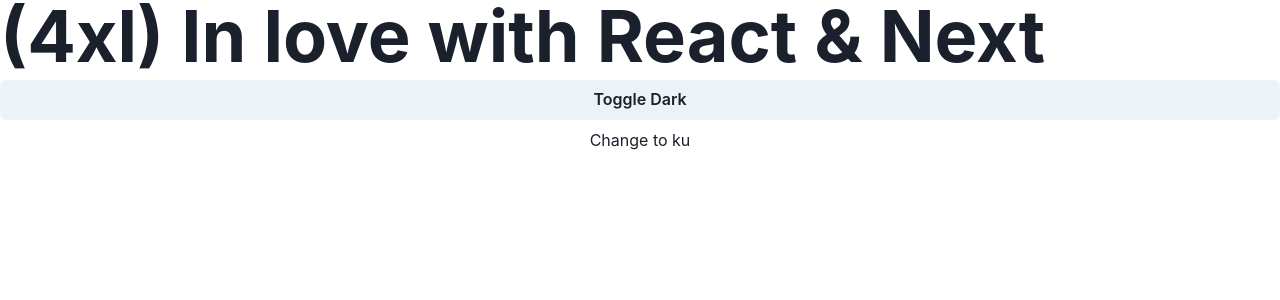
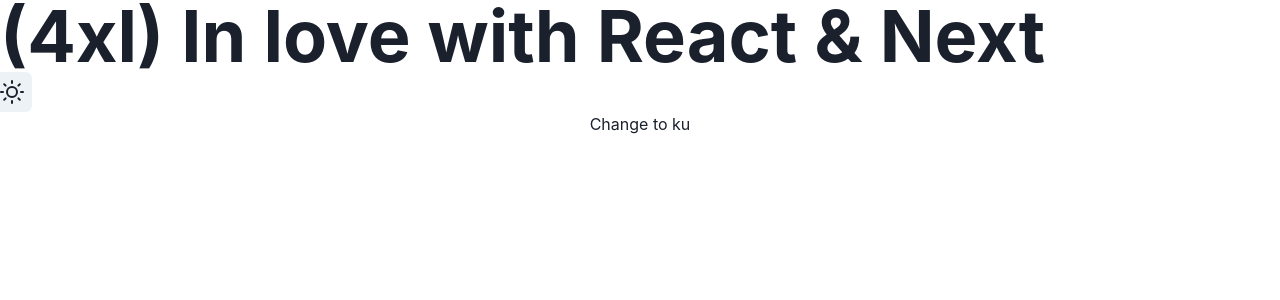
Before and after one commit to kurdi-dev/university-rankings, a Next.js app: page / in a window 1280 px wide. Shown: the top 300 px of the page. Built offline with nearby package versions, Linux system fonts and the light colour scheme.

Commit message:
feat: colormode switcher updated

```diff
--- a/components/ColorModeChanger.js
+++ b/components/ColorModeChanger.js
@@ -1,11 +1,18 @@
-import { useColorMode, Button } from '@chakra-ui/react';
+import { useColorMode, Button, Square } from '@chakra-ui/react';
+import { SunIcon, MoonIcon } from '@chakra-ui/icons';
 
 function ColorModeChanger() {
   const { colorMode, toggleColorMode } = useColorMode();
   return (
-    <Button onClick={toggleColorMode}>
-      Toggle {colorMode === 'light' ? 'Dark' : 'Light'}
-    </Button>
+    <Square size={6}>
+      <Button onClick={toggleColorMode}>
+        {colorMode == 'light' ? (
+          <SunIcon w={6} h={6} />
+        ) : (
+          <MoonIcon w={6} h={6} />
+        )}
+      </Button>
+    </Square>
   );
 }
 
```
